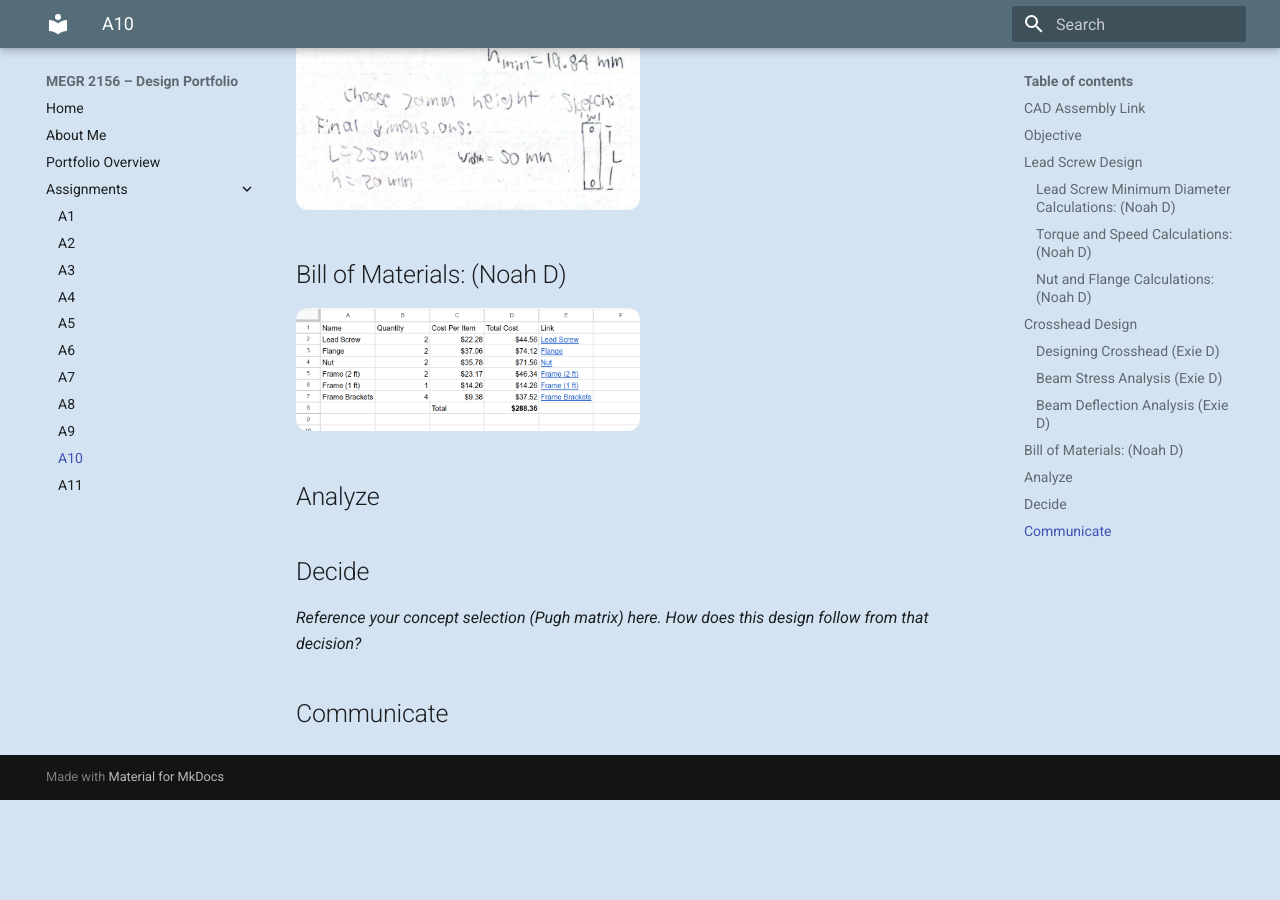
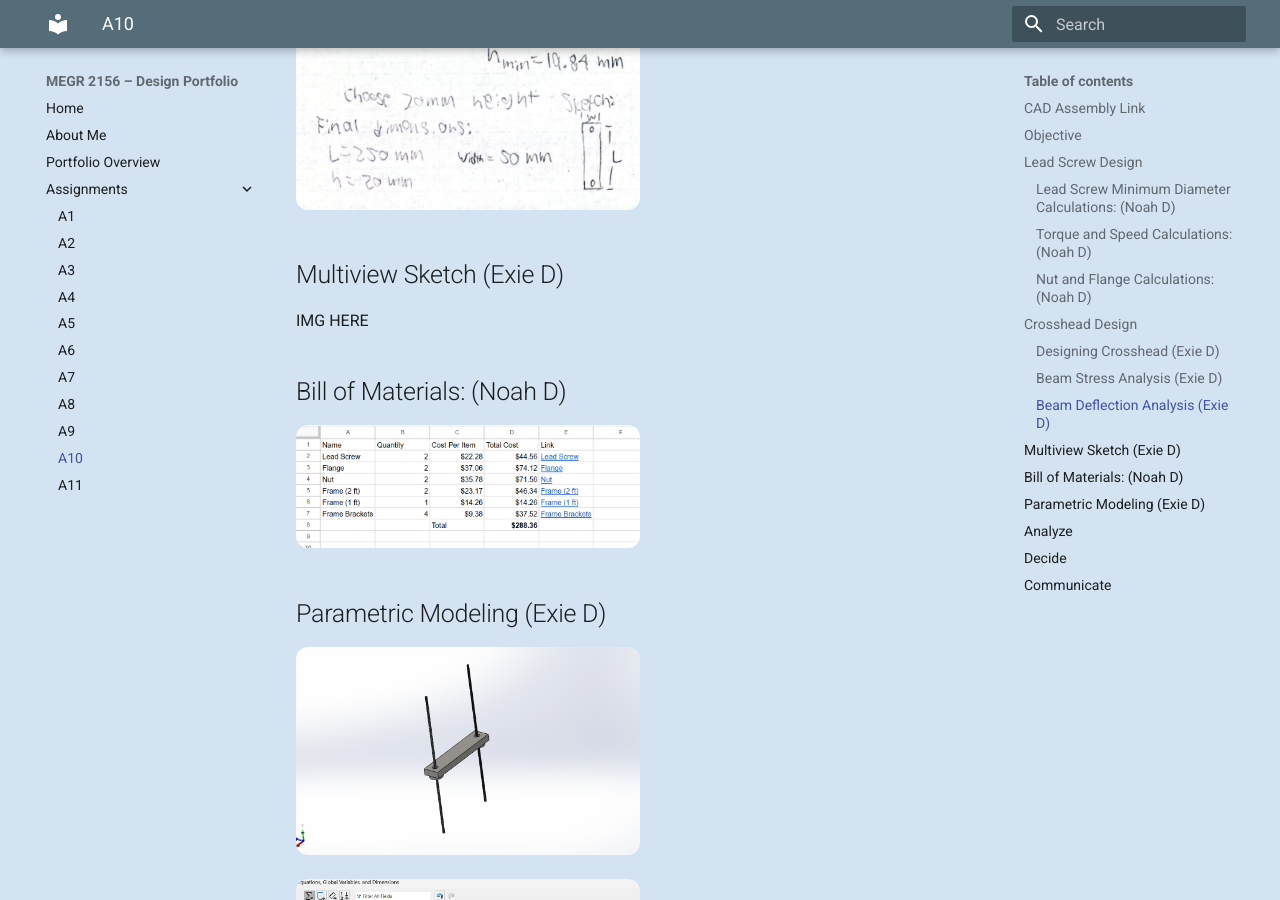
Before and after one commit to Noah-DiMenna/megr2156-portfolio, an MkDocs documentation site: the page built from docs/assignments/A10/index.md, in a window 1280 px wide and 900 px high, scrolled down 4402 px. Built offline with MkDocs 1.6.1 and Material for MkDocs 9.7.7, drawn with Linux system fonts in a browser that asks for light colours; before the commit the page ends 5202 px from its top, so only the background shows below that.

Commit message:
Update links and add new sections in index.md

```diff
--- a/docs/assignments/A10/index.md
+++ b/docs/assignments/A10/index.md
@@ -2,7 +2,7 @@
 
 ## CAD Assembly Link
 
-<a href="HERE" download>Download Truss SolidWorks Assembly (.SLDASM)</a>
+<a href="A10.SLDASM" download>Download Truss SolidWorks Assembly (.SLDASM)</a>
 
 ## Objective
 
@@ -46,12 +46,23 @@ This is a Given List of the overall Scope for the project and key constraints we
 
 <img src="A10 (1).png" style="border-radius: 12px; width: 50%;">
 
+## Multiview Sketch (Exie D)
+
+IMG HERE
+
 ## Bill of Materials: (Noah D)
 
 <img src="A8-BOM.png" style="border-radius: 12px; width: 50%;">
 
+## Parametric Modeling (Exie D)
 
+<img src="A10-1 (1).png" style="border-radius: 12px; width: 50%;">
 
+<img src="A10-1 (2).png" style="border-radius: 12px; width: 50%;">
+
+<img src="A10-1 (3).png" style="border-radius: 12px; width: 50%;">
+
+<img src="A10-1 (4).png" style="border-radius: 12px; width: 50%;">
 
 
 
```
